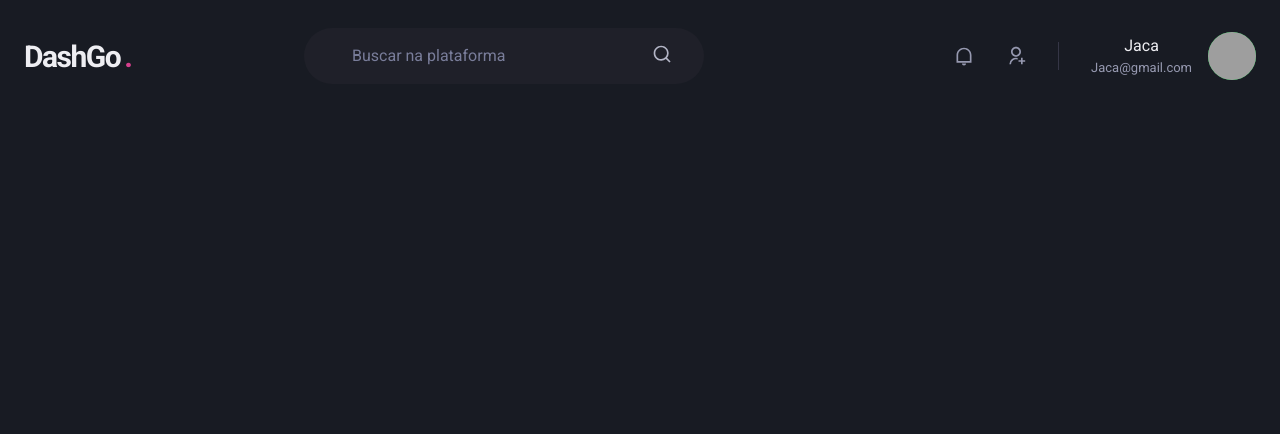
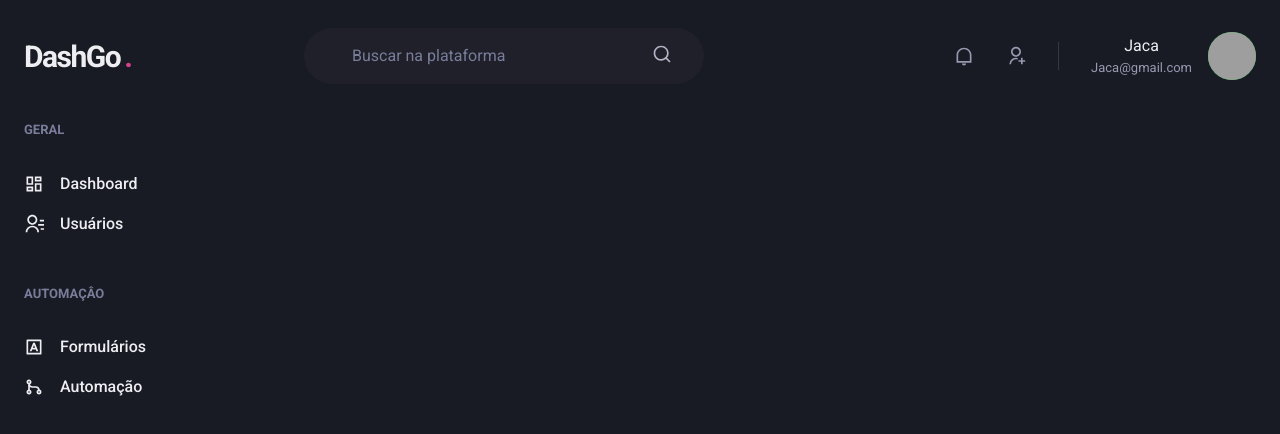
Before and after one commit to arcangeloBiel/DashGo, a Next.js app: page /dashboard in a window 1280 px wide. Shown: the top 434 px of the page. Built offline with nearby package versions, Linux system fonts and the light colour scheme; grey boxes are pictures that could not be loaded.

Commit message:
Componente: Sidebar

```diff
--- /dev/null
+++ b/src/components/Form/Sidebar.tsx
@@ -0,0 +1,43 @@
+import { Box, Stack, Text, Link, Icon } from "@chakra-ui/react";
+import { RiDashboardLine, RiContactsLine, RiInputMethodLine, RiGitMergeLine } from "react-icons/ri";
+
+export function Sidebar() {
+  return (
+    <Box as="aside" w="64" mr="8">
+      <Stack spacing="12" align="flex-start">
+        <Box>
+          <Text fontWeight="bold" color="gray.400" fontSize="small">
+            GERAL
+          </Text>
+          <Stack spacing="4" mt="8" align="stretch">
+            <Link display="flex" alignItems="center" >
+              <Icon as={RiDashboardLine} fontSize="20" />
+              <Text ml="4" fontWeight="medium" >Dashboard</Text>
+            </Link>
+            <Link display="flex" alignItems="center" >
+              <Icon as={RiContactsLine} fontSize="20" />
+              <Text ml="4" fontWeight="medium" >Usuários</Text>
+            </Link>
+          </Stack>
+        </Box>
+
+        <Box>
+          <Text fontWeight="bold" color="gray.400" fontSize="small">
+          AUTOMAÇÂO
+          </Text>
+          <Stack spacing="4" mt="8" align="stretch">
+            <Link display="flex" alignItems="center" >
+              <Icon as={RiInputMethodLine} fontSize="20" />
+              <Text ml="4" fontWeight="medium" >Formulários</Text>
+            </Link>
+            <Link display="flex" alignItems="center" >
+              <Icon as={RiGitMergeLine} fontSize="20" />
+              <Text ml="4" fontWeight="medium" >Automação</Text>
+            </Link>
+          </Stack>
+        </Box>
+
+      </Stack>
+    </Box>
+  );
+}
--- a/src/pages/dashboard.tsx
+++ b/src/pages/dashboard.tsx
@@ -1,7 +1,15 @@
+import { Flex } from "@chakra-ui/react";
+import { Sidebar } from "../components/Form/Sidebar";
 import { Header } from "../components/Header";
 
 export default function Dashboard() {
   return (
+    <Flex direction="column" h="100vh">
       <Header />
-  )
+
+      <Flex w="100%" my="6" maxWidth={1480} mx="auto" px="6">
+        <Sidebar />
+      </Flex>
+    </Flex>
+  );
 }
```
